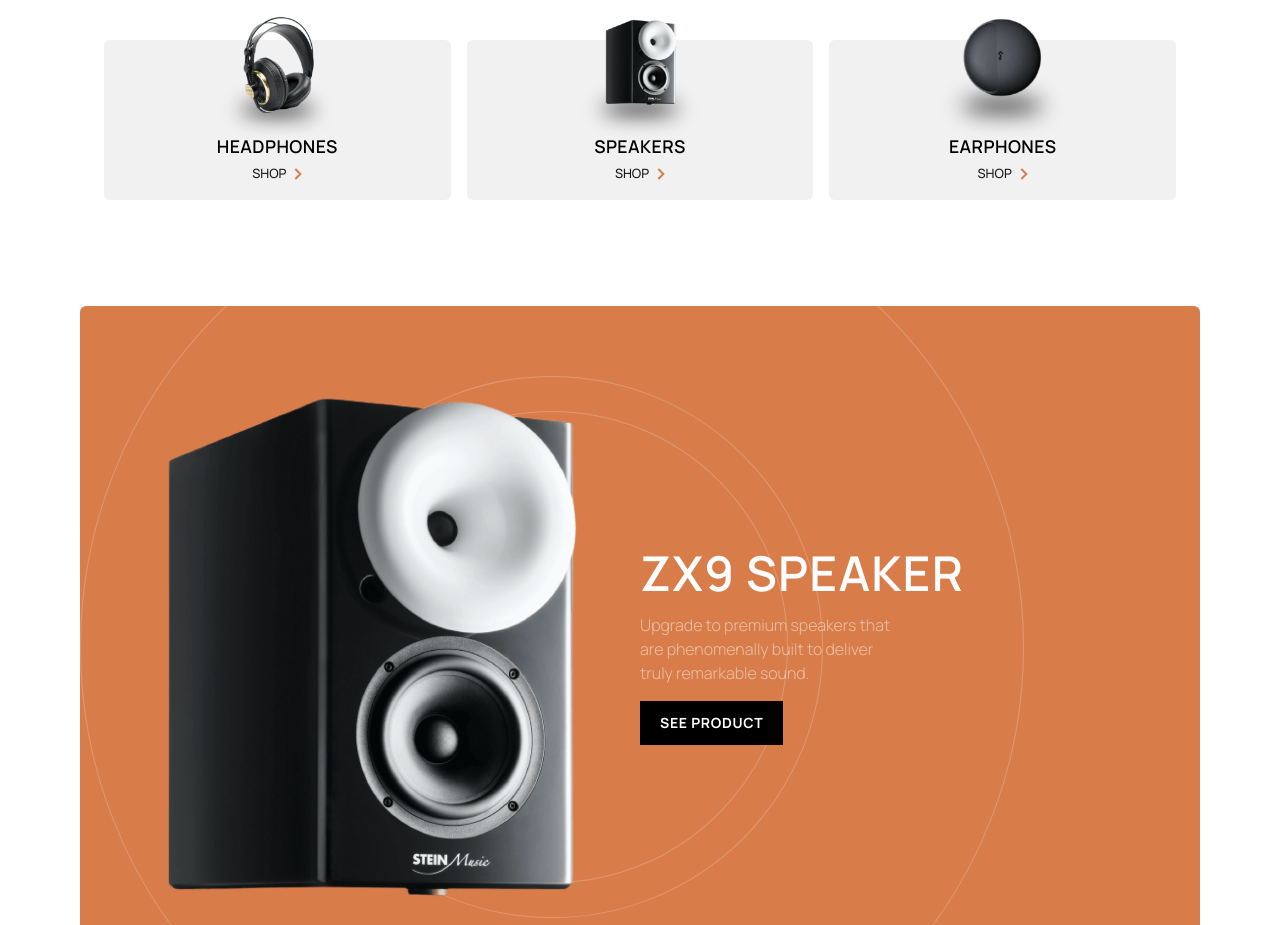
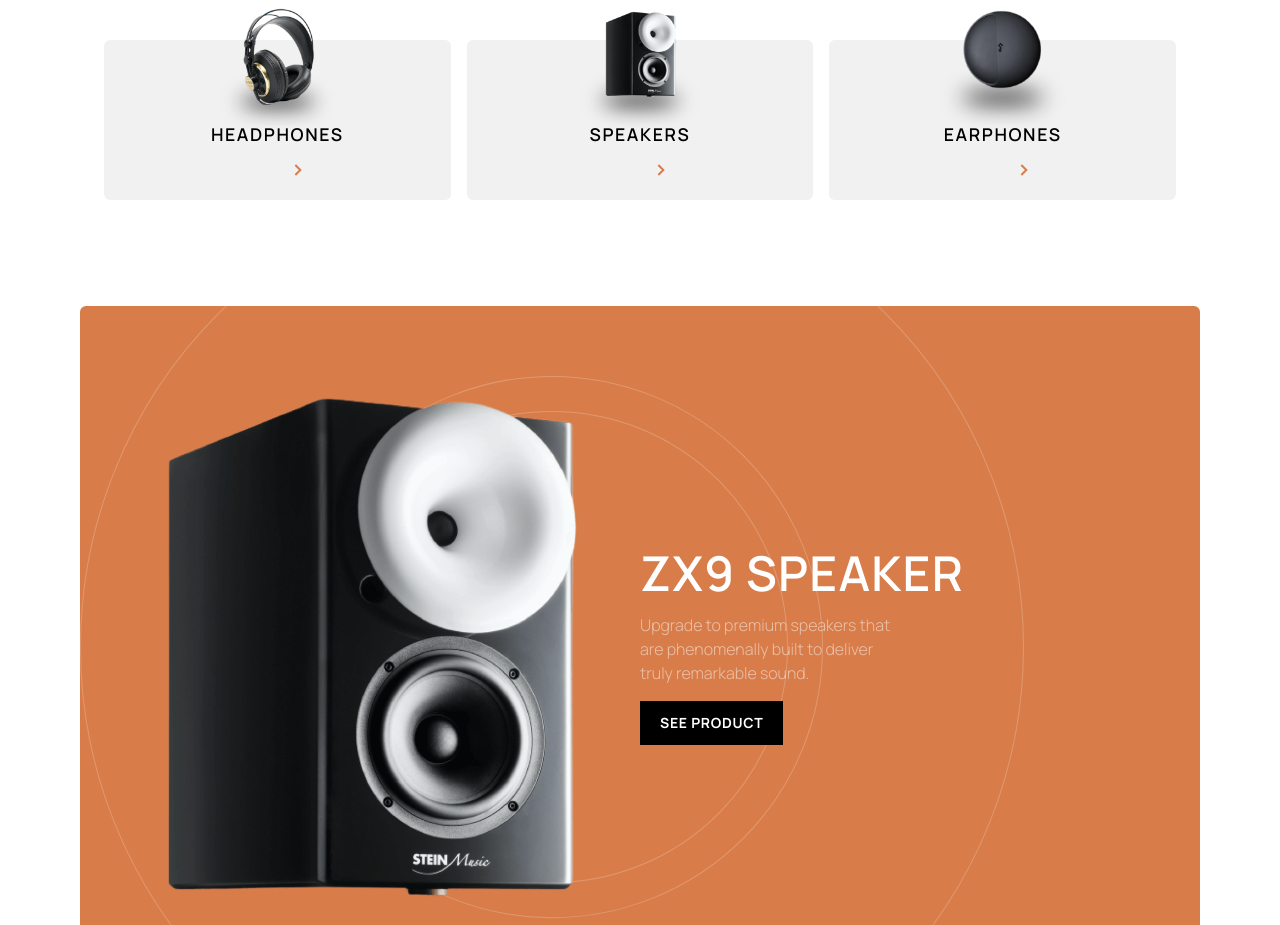
Before and after one commit to elghanbibadr/autophileEcommerce, a React (Vite) app: page / in a window 1280 px wide. Shown: the part 1040-1965 px from the top of the page. Built offline with nearby package versions, Linux system fonts and the light colour scheme.

Commit message:
tweak the product container componenet to match the on the design

```diff
--- a/src/componenet/UI/ProductDetails.jsx
+++ b/src/componenet/UI/ProductDetails.jsx
@@ -22,6 +22,7 @@ function ProductDetails() {
          window.removeEventListener('resize', handleResize);
        };
      }, []);
+
 
   console.log(currentVisibleProduct)
   return (
@@ -93,7 +94,7 @@ function ProductDetails() {
        <Footer />
     </>
   );
-}
+  }
 
 
 export default ProductDetails
--- a/src/componenet/UI/ProductIntroCard.jsx
+++ b/src/componenet/UI/ProductIntroCard.jsx
@@ -4,11 +4,11 @@ import arrowRight from "../../../public/images/shared/desktop/icon-arrow-right.s
 const ProductIntroCard = (props) => {
   return (
     <li className='bg-lightGray rounded-md relative h-40 flex my-10 justify-center  flex-col items-center w-full'>
-        <img className='h-32 absolute  bottom-14 ' src={props.img} />
+        <img className='h-32 absolute  bottom-16 ' src={props.img} />
         <div className='mt-20 text-center  uppercase'>
-          <h4 className='text-black mb-2 font-semibold'>{props.name}</h4>
-          <div className='flex  items-center justify-center'>
-            <a className='text-paleBlack text-[0.8rem] font-medium mr-2  '>shop</a>
+          <h4 className='text-black  tracking-[0.1rem] mb-4	 font-semibold'>{props.name}</h4>
+          <div className='flex  items-center justify-center mb-4'>
+            <a className='text-lightGray text-[0.8rem] font-medium mr-2   '>shop</a>
             <img src={arrowRight} alt='arrow right icon' />
           </div>
         </div>
```
